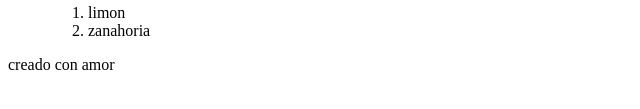
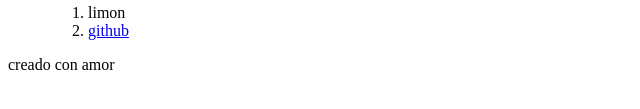
Before and after one commit to andresfmurciaz/ejercicio-HTMLCSS, a plain HTML site: page lista.html in a window 1280 px wide. Shown: the part 243-352 px from the top of the page, 0-640 px from the left. Drawn offline with Linux system fonts and the light colour scheme.

Commit message:
desafio terminado enlace

```diff
--- a/lista.html
+++ b/lista.html
@@ -30,7 +30,7 @@
     <li>verduras
         <ol>
             <li>limon</li>
-            <li>zanahoria</li>
+            <li><a href="https://github.com/andresfmurciaz/HTMLCSS">github</a></li>
         </ol>
     </li>
 </ul>
```
